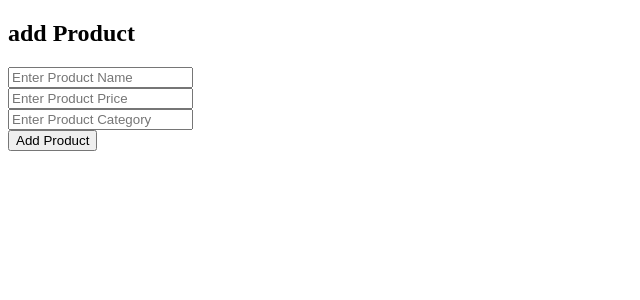
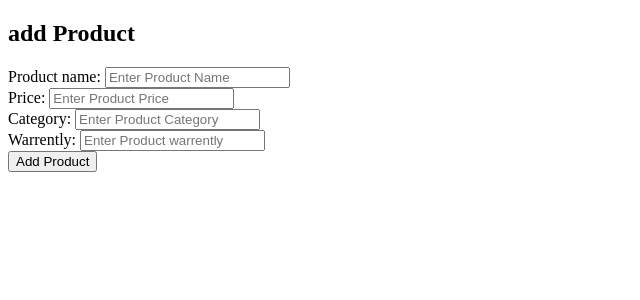
Before and after one commit to NischalBatas/TheHimalayans_ADC10, a Django app: page /products/add/ in a window 1280 px wide. Shown: the top 300 px of the page, without its empty margins (0-640 px from the left). Run offline with Django 3.2, Linux system fonts and the light colour scheme.

Commit message:
"ramdom error"

```diff
--- a/TheHimalayan_ADC10/settings.py
+++ b/TheHimalayan_ADC10/settings.py
@@ -57,7 +57,7 @@ ROOT_URLCONF = 'TheHimalayan_ADC10.urls'
 TEMPLATES = [
     {
         'BACKEND': 'django.template.backends.django.DjangoTemplates',
-        'DIRS': [],
+        'DIRS': ["TheHimalayan_ADC10/templates"],
         'APP_DIRS': True,
         'OPTIONS': {
             'context_processors': [
--- a/TheHimalayan_ADC10/urls.py
+++ b/TheHimalayan_ADC10/urls.py
@@ -15,8 +15,10 @@ Including another URLconf
 """
 from django.contrib import admin
 from django.urls import path,include
+from . import views
 
 urlpatterns = [
+    path("",views.index),
     path('admin/', admin.site.urls),
     path('products/',include('products.urls')),
     path('user_auth/',include('user_auth.urls'))
--- /dev/null
+++ b/TheHimalayan_ADC10/views.py
@@ -0,0 +1,3 @@
+from django.shortcuts import HttpResponse,render
+def index(request):
+    return render(request,"index.html")
--- a/products/models.py
+++ b/products/models.py
@@ -6,3 +6,4 @@ class Product(models.Model):
     product_name=models.TextField()
     product_price=models.FloatField()
     product_category=models.TextField()
+    product_warrently=models.TextField()
--- a/products/templates/add_products.html
+++ b/products/templates/add_products.html
@@ -12,11 +12,16 @@
     </div>
 
     <div>
-            <form action="../save" method="post">
+            <form action="../save" method="POST">
                 {%csrf_token%}
-                <input type="text" name="name" placeholder="Enter Product Name"><br>
-                <input type="number" name="price" placeholder="Enter Product Price"><br>
-                <input type="text" name="category" placeholder="Enter Product Category"><br>
+                <label>Product name:</label>
+                <input type="text" name="name" placeholder="Enter Product Name" required><br>
+                <label>Price:</label>
+                <input type="number" name="price" placeholder="Enter Product Price" required><br>
+                <label>Category:</label>
+                <input type="text" name="category" placeholder="Enter Product Category" required><br>
+                <label>Warrently:</label>
+                <input type="text" name="warrently" placeholder="Enter Product warrently" required><br>
                 <input type="submit" value="Add Product">
             </form>
     </div>
--- a/products/templates/product_index.html
+++ b/products/templates/product_index.html
@@ -21,6 +21,7 @@
                 <p>Name:{{product.product_name}}</p>
                 <p>Price:{{product.product_price}}</p>
                 <p>Category:{{product.product_category}}</p>
+                <p>Warrently:{{product.product_warrently}}</p>
                 <a href="./update/{{product.id}}">Edit</a>
                 <a href="./delete/{{product.id}}">Delete</a>
             </div>
--- a/products/views.py
+++ b/products/views.py
@@ -35,9 +35,10 @@ def post_add_product(request):
     name=request.POST['name']
     price=request.POST['price']
     category=request.POST['category']
+    warrently=request.POST['warrently']
 
 
-    add_product=Product(product_name=name,product_price=price,product_category=category)
+    add_product=Product(product_name=name,product_price=price,product_category=category,product_warrently=warrently)
 
     add_product.save()
 
@@ -48,6 +49,7 @@ def post_update_product(request,id):
     name=request.POST['name']
     price=request.POST['price']
     category=request.POST['category']
+    warrently=request.POST['warrently']
 
 
     update_product=Product.objects.get(id=id)
@@ -55,6 +57,7 @@ def post_update_product(request,id):
     update_product.product_name=name
     update_product.product_price=price
     update_product.product_category=category
+    update_product.product_warrently=warrently
 
     update_product.save()
 
```
Also changed, not shown: TheHimalayan_ADC10/templates/index.html (added, +12 -0 lines), products/templates/update_products.html (+4 -3 lines), db.sqlite3, products/migrations/0001_initial.py (deleted), products/migrations/0002_remove_product_product_image.py (deleted), products/migrations/__init__.py (deleted).
